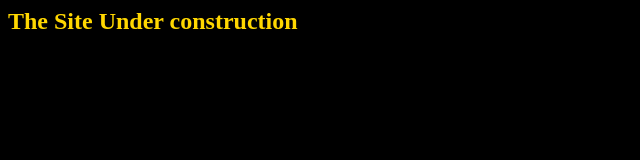
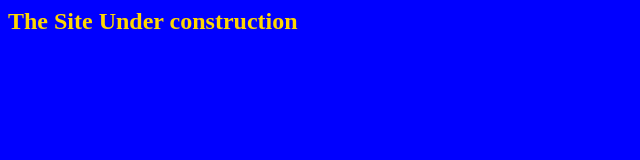
Before and after one commit to sandyaea/NginxUbuntu, a plain HTML site: page index.html in a window 1280 px wide. Shown: the whole page, without its empty margins (0-640 px from the left). Drawn offline with Linux system fonts and the light colour scheme.

Commit message:
Changed index.html

```diff
--- a/index.html
+++ b/index.html
@@ -1,5 +1,5 @@
 <html>
-<body bgcolor="black">
+<body bgcolor="blue">
 <h2><font color="gold">The Site Under construction</font></h2><br>
 </body>
 </html>
```
